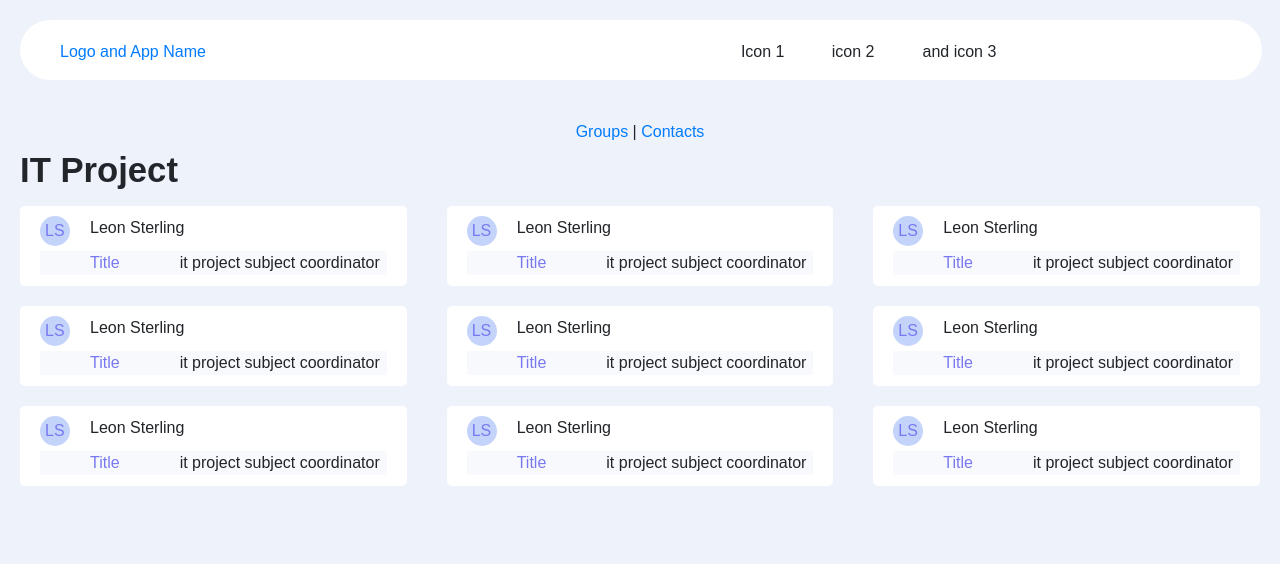
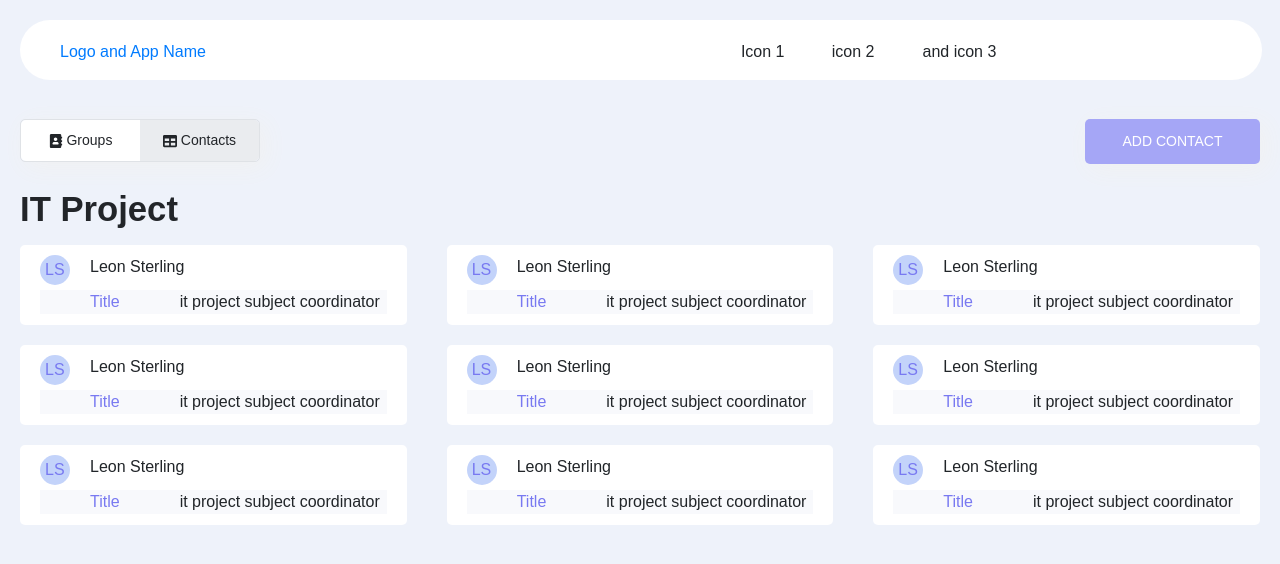
Before and after one commit to cmaddern-stack/COMP30022, a React (Create React App) app in the folder frontend/: page / in a window 1280 px wide. Shown: the top 564 px of the page. Built offline with nearby package versions, Linux system fonts and the light colour scheme; a web font is replaced by a local one.

Commit message:
create table view buttons

```diff
--- a/frontend/package.json
+++ b/frontend/package.json
@@ -43,7 +43,10 @@
     ]
   },
   "devDependencies": {
+    "@fortawesome/fontawesome-svg-core": "^1.2.36",
+    "@fortawesome/react-fontawesome": "^0.1.15",
     "password-validator": "^5.1.1",
+    "react-icons": "^4.2.0",
     "validator": "^13.6.0"
   }
 }
--- a/frontend/src/App.css
+++ b/frontend/src/App.css
@@ -9,7 +9,10 @@
   --light-shadow: #F1F1F1;
 
   --light-grey-100: #CFD4D9;
+  --light-grey-80: #DFE2E6;
+  --light-grey-60: #EAECEF;
 
+  --dark-grey-100: #222529;
   --dark-grey-40: #6E757C;
 
   --iris-60: #A5A6F6;
@@ -111,8 +114,7 @@ label {
 
 button {
   padding: 12px 0px;
-  width: 40%;
-  max-width: 175px;
+  width: 175px;
   border: none;
 }
 
--- a/frontend/src/App.js
+++ b/frontend/src/App.js
@@ -10,7 +10,7 @@ import Header from "./components/Header";
 import Footer from "./components/Footer";
 import DefaultContainer from "./components/DefaultContainer";
 import Groups from "./pages/Groups";
-import Nav from "./components/Nav";
+// import Nav from "./components/Nav";
 import EnterEmail from "./pages/auth/EnterEmail";
 import SignUp from "./pages/auth/SignUp";
 import Login from "./pages/auth/Login";
--- /dev/null
+++ b/frontend/src/components/ContactsOptionsBar.css
@@ -0,0 +1,5 @@
+.options-bar {
+    padding: 19px 20px;
+    display: flex;
+    justify-content: space-between;
+}
--- /dev/null
+++ b/frontend/src/components/ContactsOptionsBar.js
@@ -0,0 +1,35 @@
+import React from 'react';
+import './ContactsOptionsBar.css'
+import ContactsViewButton from "./ContactsViewButton";
+// import { NavLink } from 'react-router-dom'
+
+class ContactsOptionsBar extends React.Component {
+    render() {
+        return (
+            <div className="options-bar">
+                <div className="left-items">
+                    <ContactsViewButton/>
+                </div>
+                <div className="right-items">
+                    <button className="primary-button">ADD CONTACT</button>
+                </div>
+            </div>
+        );
+    }
+}
+
+// export default function Nav() {
+//     return (
+//         <nav>
+//             <NavLink exact to="/">
+//                 Groups
+//             </NavLink>
+//             &nbsp;|&nbsp;
+//             <NavLink exact to="/contacts">
+//                 Contacts
+//             </NavLink>
+//         </nav>
+//     )
+// };
+
+export default ContactsOptionsBar;
--- /dev/null
+++ b/frontend/src/components/ContactsViewButton.js
@@ -0,0 +1,52 @@
+import React from "react";
+import { NavLink, withRouter } from "react-router-dom";
+import "./TwoSelectButton.css";
+import {FontAwesome} from "react-icons/fa";
+import {FaTable, FaAddressBook} from "react-icons/fa";
+
+class ContactsViewButton extends React.Component {
+    constructor(props) {
+        super(props);
+        this.state = {
+            leftButtonState: "selected",
+            rightButtonState: "deselected",
+        };
+    }
+
+    onClick = (event) => {
+        if (this.props.location.pathname === "/contacts") {
+            this.setState({
+                leftButtonState: "selected",
+                rightButtonState: "deselected",
+            });
+        } else {
+            this.setState({
+                leftButtonState: "deselected",
+                rightButtonState: "selected",
+            });
+        }
+    };
+
+    render() {
+        return (
+            <div className="two-select-button" onClick={this.onClick}>
+                <NavLink
+                    className={"left " + this.state.leftButtonState}
+                    exact
+                    to="/"
+                >
+                    <FaAddressBook/> Groups
+                </NavLink>
+                <NavLink
+                    className={"right " + this.state.rightButtonState}
+                    exact
+                    to="/contacts"
+                >
+                    <FaTable/> Contacts
+                </NavLink>
+            </div>
+        );
+    }
+}
+
+export default withRouter(ContactsViewButton);
--- a/frontend/src/components/DefaultContainer.js
+++ b/frontend/src/components/DefaultContainer.js
@@ -2,18 +2,20 @@ import React from 'react';
 import { BrowserRouter as Router, Switch, Route } from 'react-router-dom';
 
 
-import Nav from './Nav'
+// import Nav from './Nav'
 
 import Groups from '../pages/Groups';
 import Header from './Header';
 import Contacts from '../pages/Contacts';
+import ContactsOptionsBar from './ContactsOptionsBar';
 
 
 export default function DefaultContainer() {
     return (
       <div>
         <Header />
-        <Nav />
+        {/* <Nav /> */}
+        <ContactsOptionsBar/>
         <Route exact path="/" component={Groups}></Route>
         <Route exact path="/contacts" component={Contacts}></Route>
       </div>
--- a/frontend/src/components/Nav.js
+++ /dev/null
@@ -1,16 +0,0 @@
-import React from 'react';
-import { NavLink } from 'react-router-dom'
-
-export default function Nav() {
-    return (
-        <nav>
-            <NavLink exact to="/">
-                Groups
-            </NavLink>
-            &nbsp;|&nbsp;
-            <NavLink exact to="/contacts">
-                Contacts
-            </NavLink>
-        </nav>
-    )
-};
--- /dev/null
+++ b/frontend/src/components/TwoSelectButton.css
@@ -0,0 +1,39 @@
+.two-select-button {
+    display: flex;
+    width: 240px;
+    text-align: center;
+    font-size: 14px;
+    border: 1px solid var(--light-grey-80);
+    border-radius: 5px;
+    box-shadow: 5px 5px 25px var(--light-shadow);
+}
+
+.two-select-button a {
+    text-decoration: none;
+    color: var(--dark-grey-100);
+}
+
+.left {
+    padding: 10px 0px;
+    width: 50%;
+    border-radius: 5px 0px 0px 5px;
+}
+
+.right {
+    padding: 10px 0px;
+    width: 50%;
+    border-radius: 0px 5px 5px 0px;
+}
+
+.selected {
+    background-color: white;
+}
+
+.deselected {
+    background-color: var(--light-grey-60);
+}
+
+.deselected:hover {
+    background-color: var(--light-grey-80);
+    cursor: pointer;
+}
```
Also changed, not shown: 1 other file (tests, documents, lock files or other folders).
